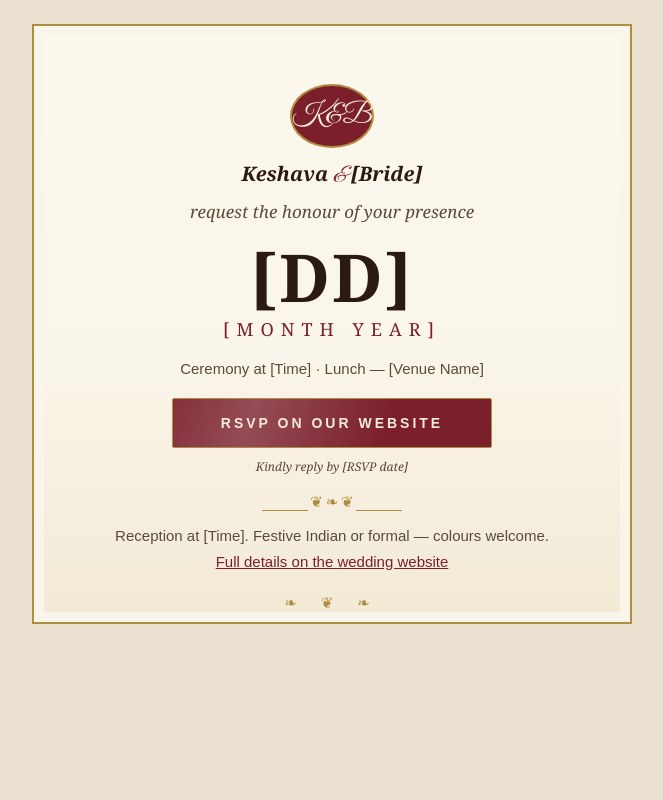
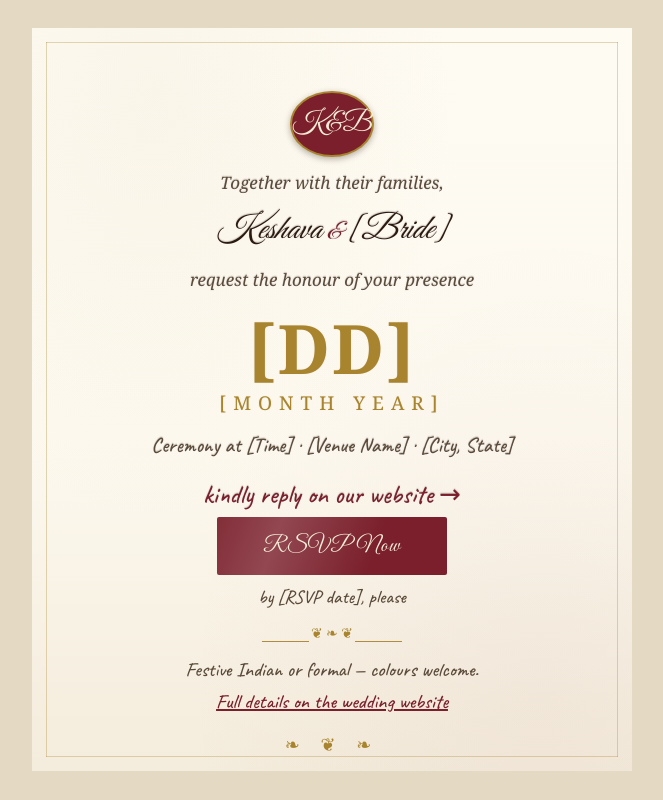
Before and after one commit to 5gv4mwqjmf-max/wedding-website, a plain HTML site: page evite.html in a window 1280 px wide. Shown: the whole page, without its empty margins (308-971 px from the left). Drawn offline with Linux system fonts and the light colour scheme.

Commit message:
style: physical paper + handwriting redesign (WithJoy card inspiration)
Reviewed withjoy.com/cards/wedding/save-the-date/ + their 43-ideas blog:
- PAPER: warm cream #fdf9ef with layered gradients (corner warmth +
  vertical paper shading) — reads as thick card stock, not a screen
- HANDWRITING: Great Vibes for names, Caveat for notes/headers ('save
  the date', 'kindly reply', 'see the whole day →') — personal script
- FOIL: gold #a8842f with soft glow (Joy 'gold foil' trend #1) on the
  oversized date
- LETTERPRESS: ink text with subtle emboss shadow — deep impression feel
- Deckled inner edge, botanical flourishes (Joy trend #2)
- CTA now handwritten-style script button ('View Our Website' /
  'RSVP Now' in cursive)
- Soft shadow under wax seal (physical object feel)
- Email-safe: gradients + text-shadow degrade to solid in Outlook
- Verified: paper/foil/letterpress classes render, 0 console errors

```diff
--- a/evite.html
+++ b/evite.html
@@ -6,92 +6,101 @@
 <meta name="x-apple-disable-message-reformatting">
 <title>Invitation — Keshava & [Bride]</title>
 <style>
-  @import url('https://fonts.googleapis.com/css2?family=Great+Vibes&display=swap');
+  @import url('https://fonts.googleapis.com/css2?family=Great+Vibes&family=Caveat:wght@500&display=swap');
   @keyframes kf-rise { from { opacity: 0; transform: translateY(10px); } to { opacity: 1; transform: translateY(0); } }
   @keyframes kf-shimmer { 0% { background-position: -120% 0; } 100% { background-position: 220% 0; } }
   @keyframes kf-fade { from { opacity: 0; } to { opacity: 1; } }
   @media (prefers-reduced-motion: reduce) { .anim { animation: none !important; } }
+  .paper {
+    background-color: #fdf9ef;
+    background-image:
+      radial-gradient(ellipse at 20% 10%, rgba(176,141,62,.05), transparent 45%),
+      radial-gradient(ellipse at 85% 90%, rgba(122,31,43,.04), transparent 50%),
+      linear-gradient(180deg, #fefbf3 0%, #fdf9ef 55%, #f4ecdc 100%);
+  }
+  .ink-letterpress { text-shadow: 0 1px 0 rgba(255,255,255,.4), 0 -1px 1px rgba(43,26,16,.25); }
+  .foil-gold { color: #a8842f; text-shadow: 0 0 1px rgba(176,141,62,.4), 0 1px 1px rgba(255,255,255,.5); }
 </style>
 <div style="display:none;max-height:0;overflow:hidden;mso-hide:all;">Together with their families, Keshava &amp; [Bride] request the honour of your presence. RSVP on the website.&nbsp;&zwnj;&nbsp;&zwnj;&nbsp;&zwnj;&nbsp;&zwnj;&nbsp;&zwnj;&nbsp;&zwnj;&nbsp;&zwnj;&nbsp;&zwnj;&nbsp;&zwnj;&nbsp;&zwnj;&nbsp;&zwnj;&nbsp;&zwnj;&nbsp;&zwnj;&nbsp;&zwnj;</div>
 </head>
-<body style="margin:0;padding:0;background-color:#e9e0cf;font-family:Georgia,serif;-webkit-text-size-adjust:100%;">
+<body style="margin:0;padding:0;background-color:#e4d9c3;font-family:Georgia,serif;-webkit-text-size-adjust:100%;">
   <center role="article" aria-label="Wedding Invitation" style="width:100%;table-layout:fixed;">
-    <table role="presentation" width="100%" cellpadding="0" cellspacing="0" style="background-color:#e9e0cf;">
-      <tr><td align="center" style="padding:24px 16px;">
-        <table role="presentation" width="600" cellpadding="0" cellspacing="0" style="max-width:600px;width:100%;border-collapse:collapse;background-color:#faf5ea;border:2px solid #b08d3e;">
-          <tr><td style="border:1px solid #c9a227;padding:10px;">
-            <table role="presentation" width="100%" cellpadding="0" cellspacing="0" style="border-collapse:collapse;background-color:#faf5ea;background:linear-gradient(180deg,#fdf8ee 0%,#faf5ea 55%,#f3ead6 100%);">
-              <tr><td style="padding:26px 30px 22px;">
+    <table role="presentation" width="100%" cellpadding="0" cellspacing="0" style="background-color:#e4d9c3;">
+      <tr><td align="center" style="padding:28px 16px;">
+        <table role="presentation" width="600" cellpadding="0" cellspacing="0" class="paper" style="max-width:600px;width:100%;border-collapse:collapse;background-color:#fdf9ef;">
+          <tr><td style="padding:14px;">
+            <table role="presentation" width="100%" cellpadding="0" cellspacing="0" style="border-collapse:collapse;border:1px solid rgba(176,141,62,.35);">
+              <tr><td style="padding:26px 32px 22px;">
 
-                <!-- Wax seal (fade-in) -->
-                <tr><td align="center" style="padding:0 0 8px;">
+                <!-- Wax seal (fade-in, now paper-embedded) -->
+                <tr><td align="center" style="padding:0 0 10px;">
                   <table role="presentation" cellpadding="0" cellspacing="0"><tr>
-                    <td width="60" height="60" align="center" class="anim" style="background-color:#7a1f2b;border-radius:50%;border:2px solid #b08d3e;animation:kf-fade 1.2s ease-out both;">
-                      <div style="font-family:'Great Vibes','Brush Script MT',cursive;font-size:28px;color:#f5ecd8;line-height:60px;">K&amp;B</div>
+                    <td width="62" height="62" align="center" class="anim" style="background-color:#7a1f2b;border-radius:50%;border:2px solid #a8842f;box-shadow:0 2px 6px rgba(43,26,16,.35);animation:kf-fade 1.2s ease-out both;">
+                      <div style="font-family:'Great Vibes','Brush Script MT',cursive;font-size:28px;color:#f5ecd8;line-height:62px;">K&amp;B</div>
                     </td>
                   </tr></table>
                 </td></tr>
 
-                <!-- Request line (concise, inverted pyramid) -->
+                <!-- Handwritten request line -->
                 <tr><td align="center" style="padding:0 20px 2px;">
-                  <div style="font-family:Georgia,serif;font-size:17px;font-style:italic;color:#5a4a3a;line-height:1.8;">
-                    <strong class="anim" style="font-size:20px;color:#2b1a10;animation:kf-rise 1s ease-out both;">Keshava</strong>
-                    <span style="font-family:'Great Vibes','Brush Script MT',cursive;font-size:22px;color:#7a1f2b;">&amp;</span>
-                    <strong style="font-size:20px;color:#2b1a10;">[Bride]</strong><br>
+                  <div class="ink-letterpress" style="font-family:Georgia,serif;font-size:17px;font-style:italic;color:#5a4a3a;line-height:1.9;">
+                    Together with their families,<br>
+                    <span class="anim" style="font-family:'Great Vibes','Brush Script MT',cursive;font-size:34px;color:#2b1a10;animation:kf-rise 1s ease-out both;">Keshava <span style="font-size:24px;color:#7a1f2b;">&amp;</span> [Bride]</span><br>
                     request the honour of your presence
                   </div>
                 </td></tr>
 
-                <!-- BIG DATE -->
-                <tr><td align="center" style="padding:14px 0 0;">
-                  <div style="font-family:Georgia,serif;font-size:66px;font-weight:bold;line-height:1;color:#2b1a10;letter-spacing:2px;">[DD]</div>
+                <!-- Gold-foil date -->
+                <tr><td align="center" style="padding:16px 0 0;">
+                  <div class="foil-gold" style="font-family:Georgia,serif;font-size:68px;font-weight:bold;line-height:1;letter-spacing:2px;">[DD]</div>
                 </td></tr>
-                <tr><td align="center" style="padding:8px 0 4px;">
-                  <div style="font-family:Georgia,serif;font-size:18px;letter-spacing:7px;color:#7a1f2b;text-transform:uppercase;">[Month Year]</div>
+                <tr><td align="center" style="padding:8px 0 2px;">
+                  <div class="foil-gold" style="font-family:Georgia,serif;font-size:19px;letter-spacing:7px;text-transform:uppercase;">[Month Year]</div>
                 </td></tr>
 
-                <!-- Venue (concise) -->
-                <tr><td align="center" style="padding:10px 36px 0;">
-                  <div style="font-family:Arial,Helvetica,sans-serif;font-size:15px;color:#5a4a3a;line-height:1.8;">
-                    Ceremony at [Time] &middot; Lunch &mdash; [Venue Name]
-                  </div>
+                <!-- Venue (handwritten-ish, refined) -->
+                <tr><td align="center" style="padding:12px 36px 0;">
+                  <div class="ink-letterpress" style="font-family:'Caveat','Great Vibes',cursive;font-size:21px;color:#5a4a3a;line-height:1.5;">Ceremony at [Time] &middot; [Venue Name] &middot; [City, State]</div>
                 </td></tr>
 
-                <!-- CTA — INVERTED PYRAMID: high and prominent -->
+                <!-- Handwritten RSVP cue -->
                 <tr><td align="center" style="padding:16px 0 0;">
+                  <div class="anim ink-letterpress" style="font-family:'Caveat','Great Vibes',cursive;font-size:26px;color:#7a1f2b;animation:kf-rise 1.2s ease-out both;">kindly reply on our website &rarr;</div>
+                </td></tr>
+
+                <!-- CTA -->
+                <tr><td align="center" style="padding:6px 0 0;">
                   <table role="presentation" cellpadding="0" cellspacing="0" style="border-collapse:separate;mso-table-lspace:0pt;mso-table-rspace:0pt;">
                     <tr>
-                      <td align="center" bgcolor="#7a1f2b" class="anim" style="border-radius:2px;mso-padding-alt:16px 48px;border:1px solid #b08d3e;background-image:linear-gradient(110deg,transparent 30%,rgba(255,255,255,.2) 50%,transparent 70%);background-size:220% 100%;animation:kf-shimmer 4.5s ease-in-out infinite;">
-                        <a href="https://5gv4mwqjmf-max.github.io/wedding-website/rsvp.html" target="_blank" rel="noopener" style="display:inline-block;padding:16px 48px;font-family:Arial,Helvetica,sans-serif;font-size:14px;font-weight:bold;letter-spacing:3px;color:#f5ecd8;text-decoration:none;text-transform:uppercase;border-radius:2px;">RSVP on Our Website</a>
+                      <td align="center" bgcolor="#7a1f2b" class="anim" style="border-radius:2px;mso-padding-alt:15px 46px;background-image:linear-gradient(110deg,transparent 30%,rgba(255,255,255,.18) 50%,transparent 70%);background-size:220% 100%;animation:kf-shimmer 4.5s ease-in-out infinite;">
+                        <a href="https://5gv4mwqjmf-max.github.io/wedding-website/rsvp.html" target="_blank" rel="noopener" style="display:inline-block;padding:15px 46px;font-family:'Great Vibes','Brush Script MT',cursive;font-size:22px;letter-spacing:1px;color:#f5ecd8;text-decoration:none;">RSVP Now</a>
                       </td>
                     </tr>
                   </table>
-                  <div style="font-family:Georgia,serif;font-style:italic;font-size:12px;color:#5a4a3a;padding-top:10px;">Kindly reply by [RSVP date]</div>
+                  <div style="font-family:'Caveat','Great Vibes',cursive;font-size:19px;color:#5a4a3a;padding-top:10px;">by [RSVP date], please</div>
                 </td></tr>
 
                 <!-- Divider -->
-                <tr><td align="center" style="padding:16px 0 0;">
+                <tr><td align="center" style="padding:14px 0 0;">
                   <table role="presentation" width="140" cellpadding="0" cellspacing="0"><tr>
                     <td width="40" style="border-bottom:1px solid #b08d3e;font-size:0;">&nbsp;</td>
-                    <td width="14" align="center" style="font-size:15px;color:#b08d3e;">&#10086;</td>
-                    <td width="12" align="center" style="font-size:15px;color:#b08d3e;">&#10087;</td>
-                    <td width="14" align="center" style="font-size:15px;color:#b08d3e;">&#10086;</td>
+                    <td width="14" align="center" style="font-size:14px;color:#a8842f;">&#10086;</td>
+                    <td width="12" align="center" style="font-size:14px;color:#a8842f;">&#10087;</td>
+                    <td width="14" align="center" style="font-size:14px;color:#a8842f;">&#10086;</td>
                     <td width="40" style="border-bottom:1px solid #b08d3e;font-size:0;">&nbsp;</td>
                   </tr></table>
                 </td></tr>
 
-                <!-- Supporting details (below fold) -->
+                <!-- Dress code + site link -->
                 <tr><td align="center" style="padding:12px 36px 0;">
-                  <div style="font-family:Arial,Helvetica,sans-serif;font-size:15px;color:#5a4a3a;line-height:1.7;">
-                    Reception at [Time]. Festive Indian or formal &mdash; colours welcome.<br>
+                  <div style="font-family:'Caveat','Great Vibes',cursive;font-size:20px;color:#5a4a3a;line-height:1.6;">
+                    Festive Indian or formal &mdash; colours welcome.<br>
                     <a href="https://5gv4mwqjmf-max.github.io/wedding-website/" target="_blank" rel="noopener" style="color:#7a1f2b;">Full details on the wedding website</a>
                   </div>
                 </td></tr>
 
-                <!-- Ornamental footer -->
-                <tr><td align="center" style="padding:18px 0 0;">
-                  <div style="font-size:15px;color:#b08d3e;font-family:Georgia,serif;letter-spacing:10px;">&#10087; &#10086; &#10087;</div>
-                </td></tr>
+                <!-- Botanical flourish -->
+                <tr><td align="center" style="padding:14px 0 0;font-family:Georgia,serif;font-size:18px;color:#a8842f;letter-spacing:8px;">&#10087; &#10086; &#10087;</div></td></tr>
               </td></tr>
             </table>
           </td></tr>
```
Also changed, not shown: save-the-date.html (+48 -43 lines).
